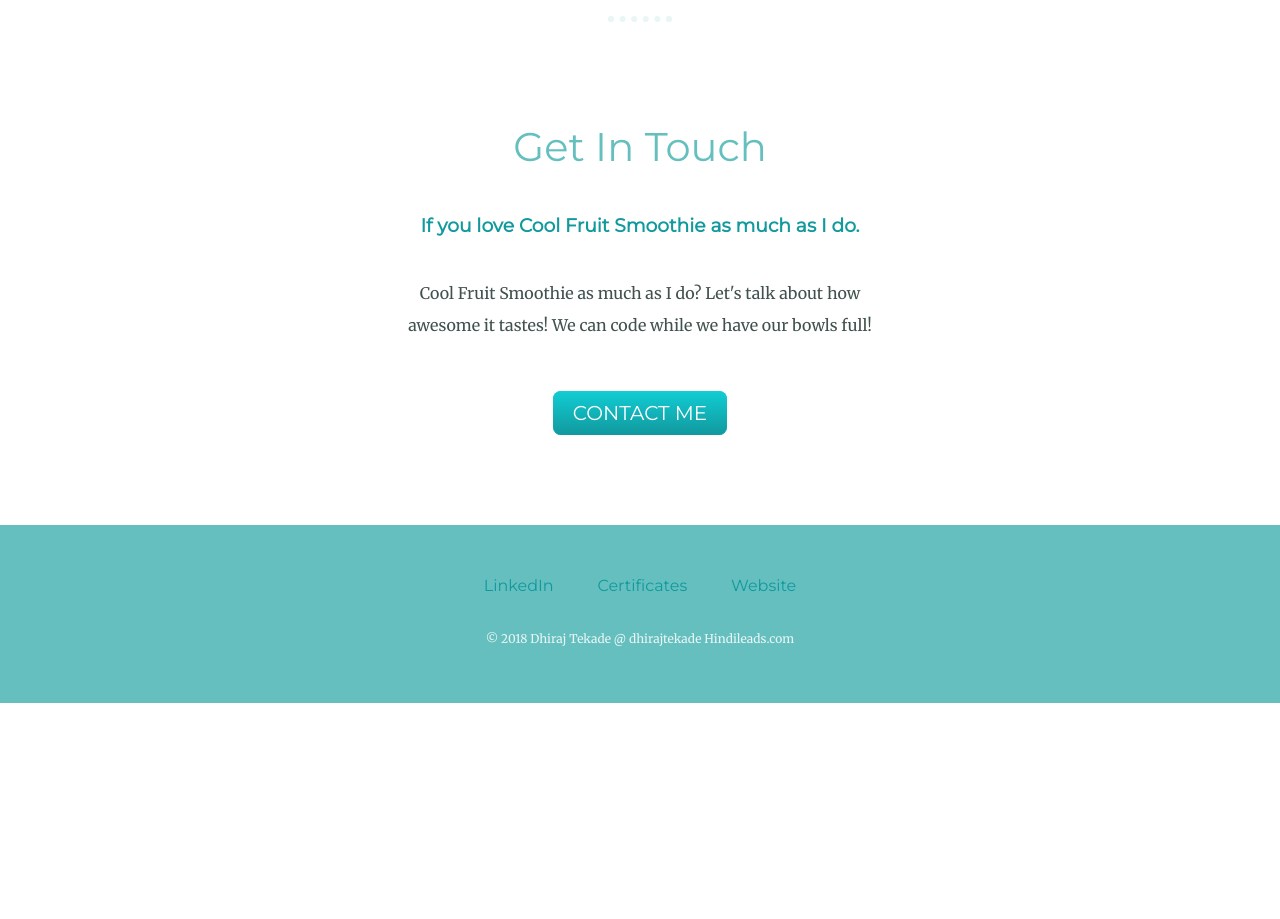
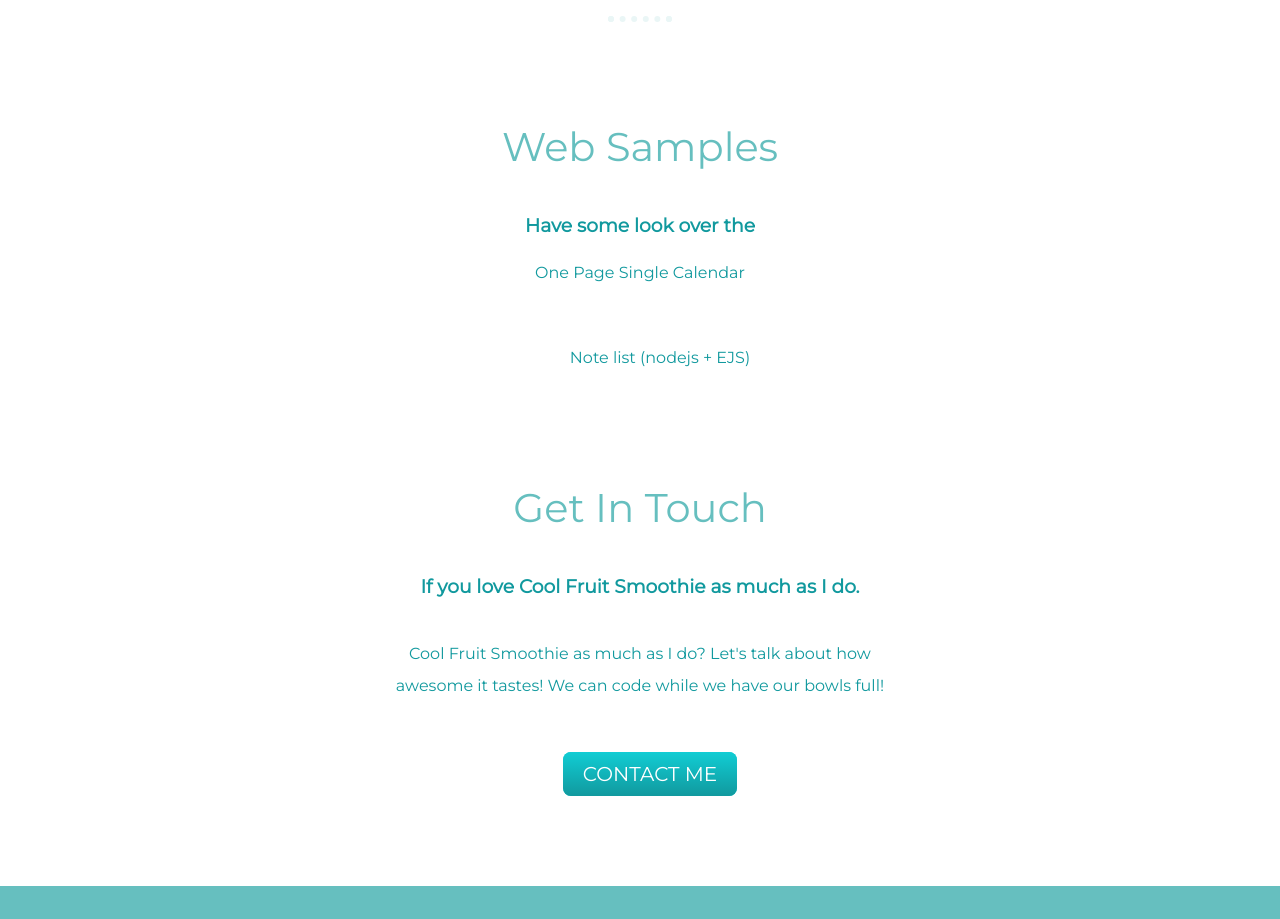
Before and after one commit to dhirajtekade/details, a plain HTML site: page index.html in a window 1280 px wide. Shown: the part 2200-3119 px from the top of the page. Before the commit the page ends 2903 px from the top, so only its background shows below. Drawn offline with Linux system fonts and the light colour scheme.

Commit message:
Update index.html

```diff
--- a/index.html
+++ b/index.html
@@ -45,6 +45,14 @@
       </div>
     </div>
     <hr>
+
+	<div class="contact-me">
+      <h2>Web Samples</h2>
+      <h3>Have some look over the </h3>
+	  <p><a href="https://dhirajtek13.github.io/calone/">One Page Single Calendar</p>
+	  <p><a href="#">Note list (nodejs + EJS)</p>
+
+    </div>
     <div class="contact-me">
       <h2>Get In Touch</h2>
       <h3>If you love Cool Fruit Smoothie as much as I do.</h3>
```
